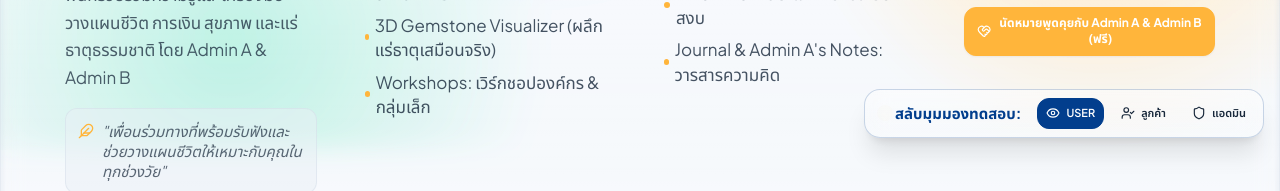
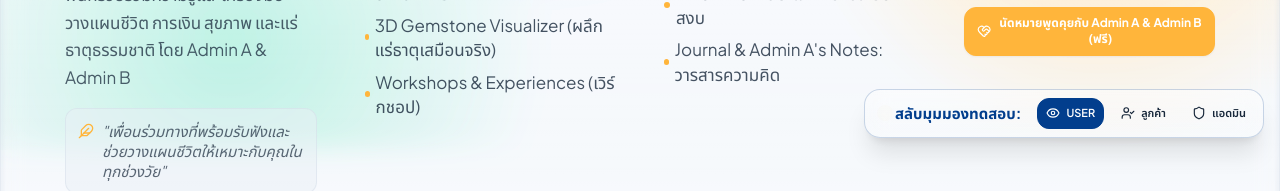
Before and after one commit to Krist-KritnarinP/living-wealth-365, a React (Vite) app in the folder living wealth 365 front end/: page /blog/1 in a window 1280 px wide. Shown: the part 650-841 px from the top of the page. Built offline with nearby package versions, Linux system fonts and the light colour scheme; no server answers.

Commit message:
fix(workshops): remove redundant subtitle from Workshops badge and links

```diff
--- a/living wealth 365 front end/src/components/common/Footer.jsx
+++ b/living wealth 365 front end/src/components/common/Footer.jsx
@@ -92,7 +92,7 @@ export default function Footer() {
                   className="hover:text-primary transition-colors flex items-center gap-1.5"
                 >
                   <span className="w-1.5 h-1.5 rounded-full bg-secondary"></span>
-                  Workshops: เวิร์กชอปองค์กร & กลุ่มเล็ก
+                  Workshops & Experiences (เวิร์กชอป)
                 </Link>
               </li>
             </ul>
--- a/living wealth 365 front end/src/components/common/Navbar.jsx
+++ b/living wealth 365 front end/src/components/common/Navbar.jsx
@@ -478,7 +478,7 @@ export default function Navbar() {
           >
             <span className="flex items-center gap-2">
               <Presentation className="w-4 h-4" />
-              <span>Workshops {language === 'th' ? '(เวิร์กชอปองค์กร & กลุ่มเล็ก)' : ''}</span>
+              <span>Workshops {language === 'th' ? '(เวิร์กชอป)' : ''}</span>
             </span>
           </Link>
 
--- a/living wealth 365 front end/src/pages/public/WorkshopsPage.jsx
+++ b/living wealth 365 front end/src/pages/public/WorkshopsPage.jsx
@@ -78,7 +78,7 @@ export default function WorkshopsPage() {
           <div className="max-w-3xl space-y-6">
             <div className="inline-flex items-center gap-2 px-4 py-1.5 rounded-full bg-primary/10 border border-primary/25 text-primary text-xs sm:text-sm font-black tracking-wide shadow-xs">
               <Presentation className="w-4 h-4 text-secondary shrink-0" />
-              <span>WORKSHOPS & EXPERIENCES • เวิร์กชอปองค์กรและกลุ่มเล็ก</span>
+              <span>WORKSHOPS & EXPERIENCES</span>
             </div>
 
             <h1 className="text-3xl sm:text-4xl md:text-5xl lg:text-6xl font-black text-primary leading-[1.15] tracking-tight">
```
